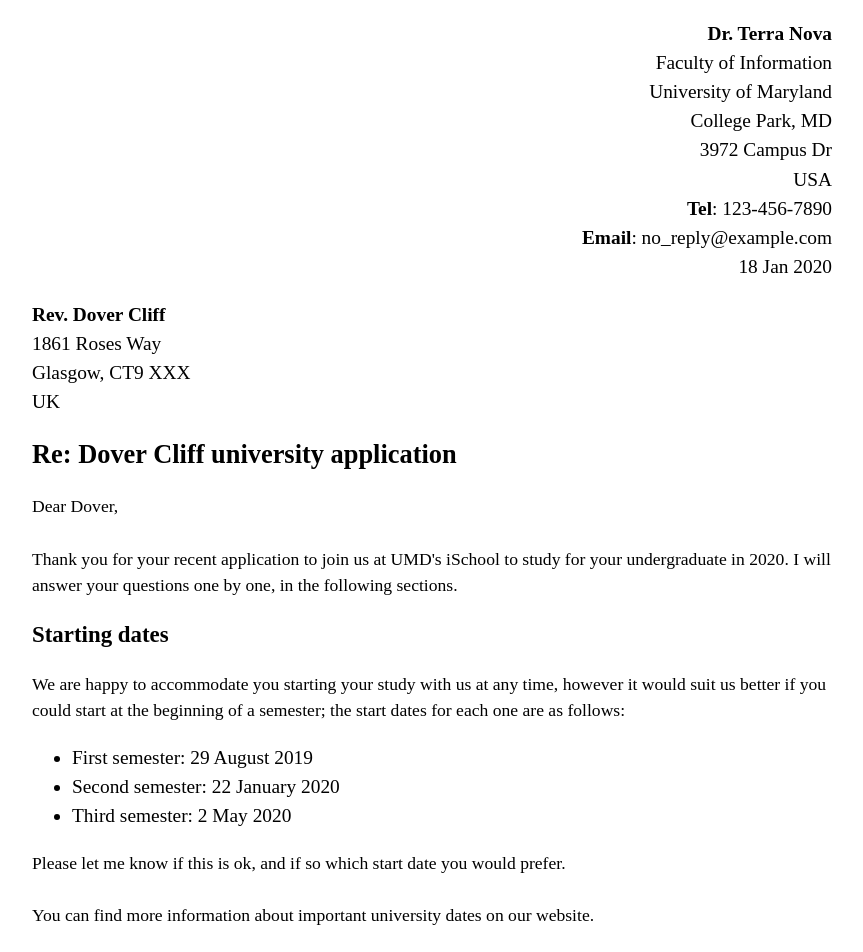
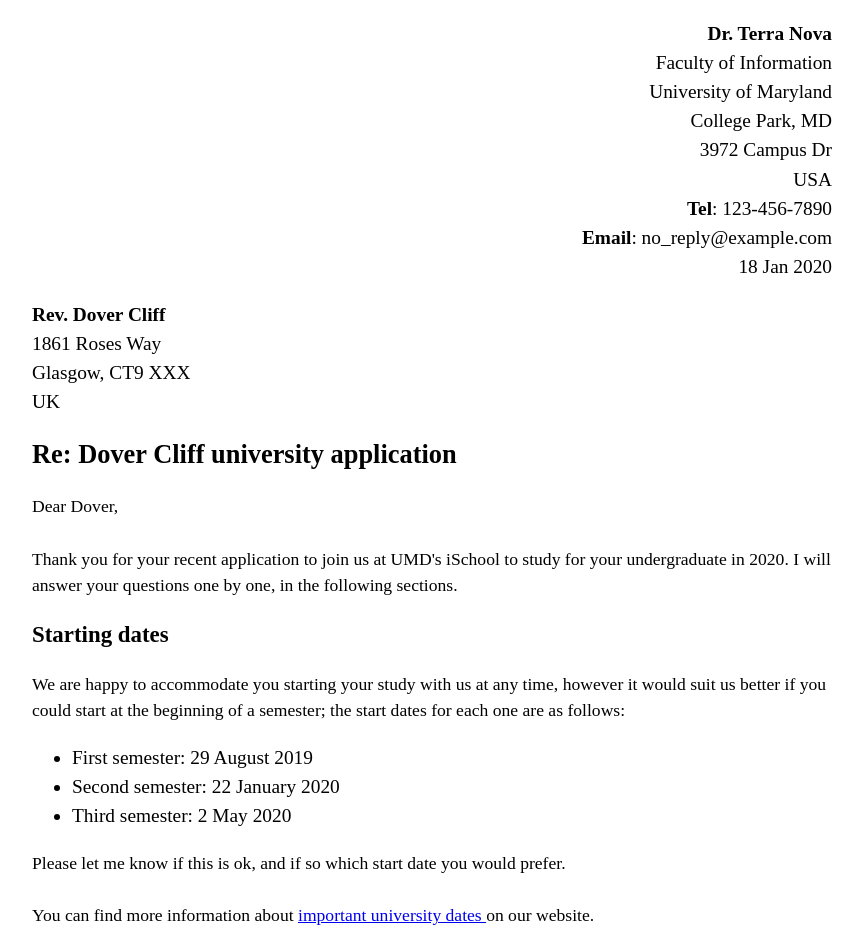
Before and after one commit to NnamdiEzeigwe/NnamdiEzeigwe.github.io, a plain HTML site: page lab_2/index.html in a window 1280 px wide. Shown: the top 952 px of the page, without its empty margins (208-1071 px from the left). Drawn offline with Linux system fonts and the light colour scheme.

Commit message:
Update index.html

```diff
--- a/lab_2/index.html
+++ b/lab_2/index.html
@@ -35,7 +35,7 @@
                 <br>
                 Thank you for your recent application to join us at UMD's iSchool to study for your undergraduate in 2020. I will answer your questions one by one, in the following sections.
             </p>
-            <p>
+            <a>
             <h2><strong>Starting dates</strong></h2>
                 We are happy to accommodate you starting your study with us at any time, however it would suit us better if you could start at the beginning of a semester; the start dates for each one are as follows:
 
@@ -47,7 +47,7 @@
             Please let me know if this is ok, and if so which start date you would prefer.
             <br>
             <br>
-            You can find more information about important university dates on our website.
+            You can find more information about <a href="https://www.provost.umd.edu/calendar/19.html">important university dates </a> on our website.
             </p>
             <p>
             <h2><strong>Subjects of study</strong></h2>
@@ -80,7 +80,7 @@
             <br>
             <br>
             </dl>
-            For more of my research, see my research page.
+            For more of my research, see my <a href="https://ischool.umd.edu/research">research page.</a>
             <br>
             <br>
             Yours sincerely,
```
